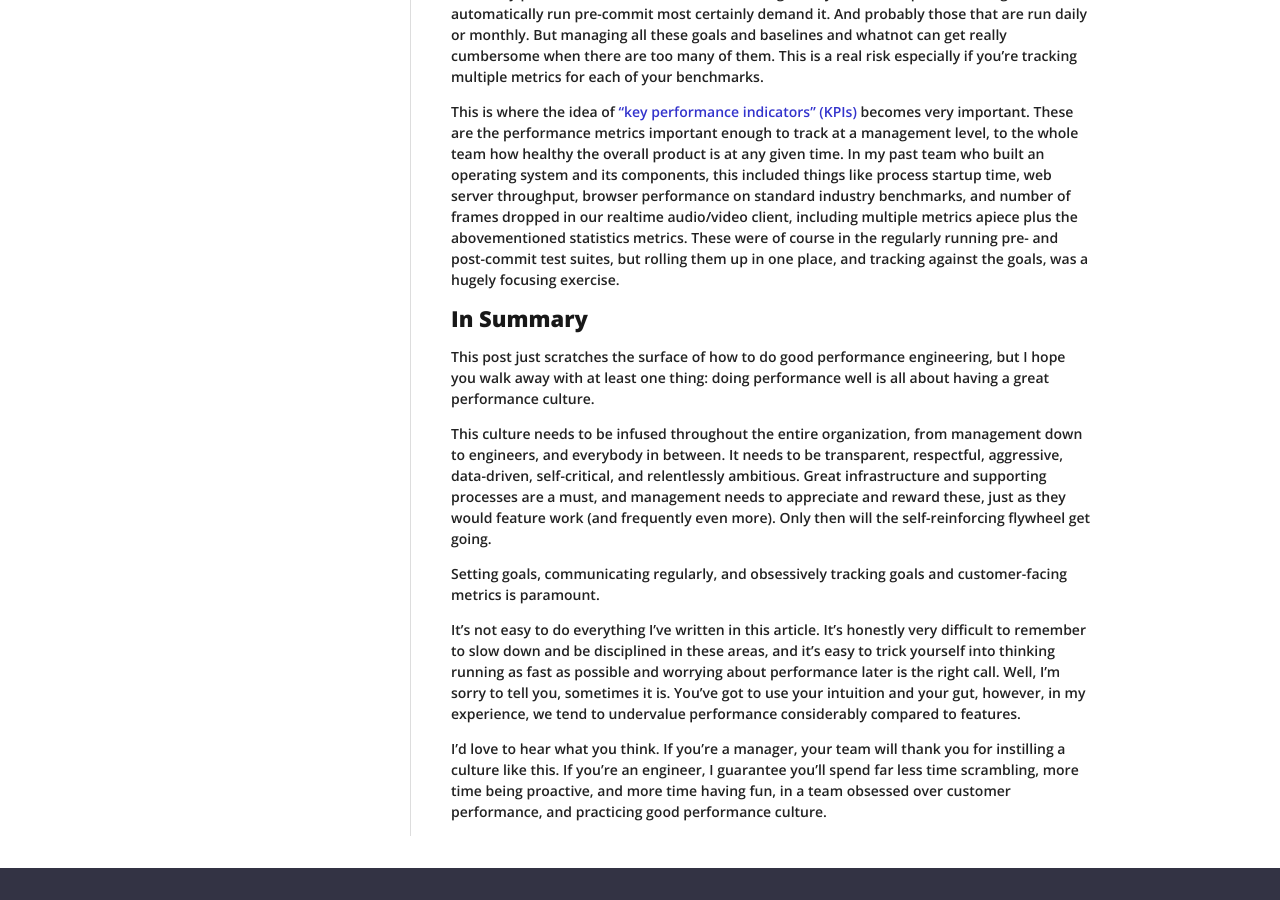
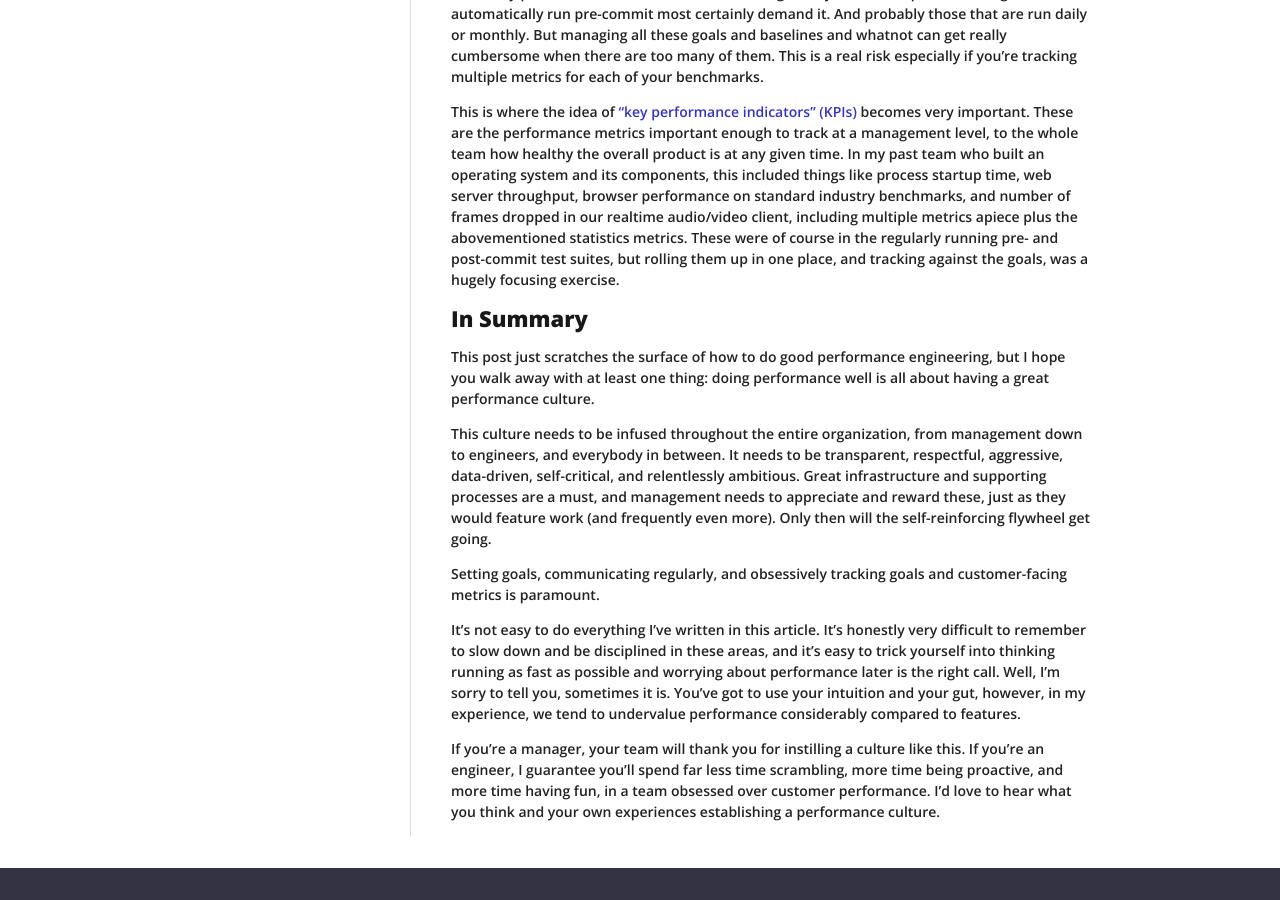
Before and after one commit to joeduffy/joeduffy.github.io, a Jekyll site: the page built from _posts/2016-04-10-performance-culture.md, in a window 1280 px wide and 900 px high, scrolled down 8332 px. Built offline with Jekyll 4.4.1, drawn with Linux system fonts in a browser that asks for light colours; nearby versions of some CDN libraries; comment, search, counter and statistics services are not loaded; some of the changed text lies outside the part shown.

Commit message:
A bit of wordsmithing...

```diff
--- a/_posts/2016-04-10-performance-culture.md
+++ b/_posts/2016-04-10-performance-culture.md
@@ -376,6 +377,6 @@ be disciplined in these areas, and it's easy to trick yourself into thinking run
 about performance later is the right call.  Well, I'm sorry to tell you, sometimes it is.  You've got to use your
 intuition and your gut, however, in my experience, we tend to undervalue performance considerably compared to features.
 
-I'd love to hear what you think.  If you're a manager, your team will thank you for instilling a culture like this.  If
-you're an engineer, I guarantee you'll spend far less time scrambling, more time being proactive, and more time having
-fun, in a team obsessed over customer performance, and practicing good performance culture.
+If you're a manager, your team will thank you for instilling a culture like this.  If you're an engineer, I guarantee
+you'll spend far less time scrambling, more time being proactive, and more time having fun, in a team obsessed over
+customer performance.  I'd love to hear what you think and your own experiences establishing a performance culture.
```
Also changed, not shown: other parts of _posts/2016-04-10-performance-culture.md (+4 -3 lines).
